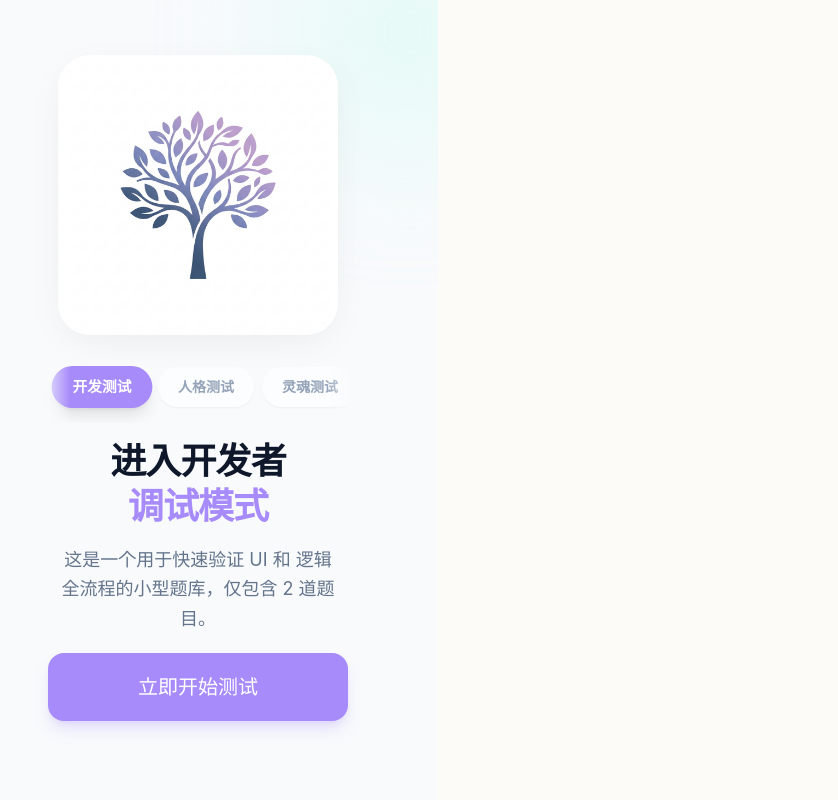
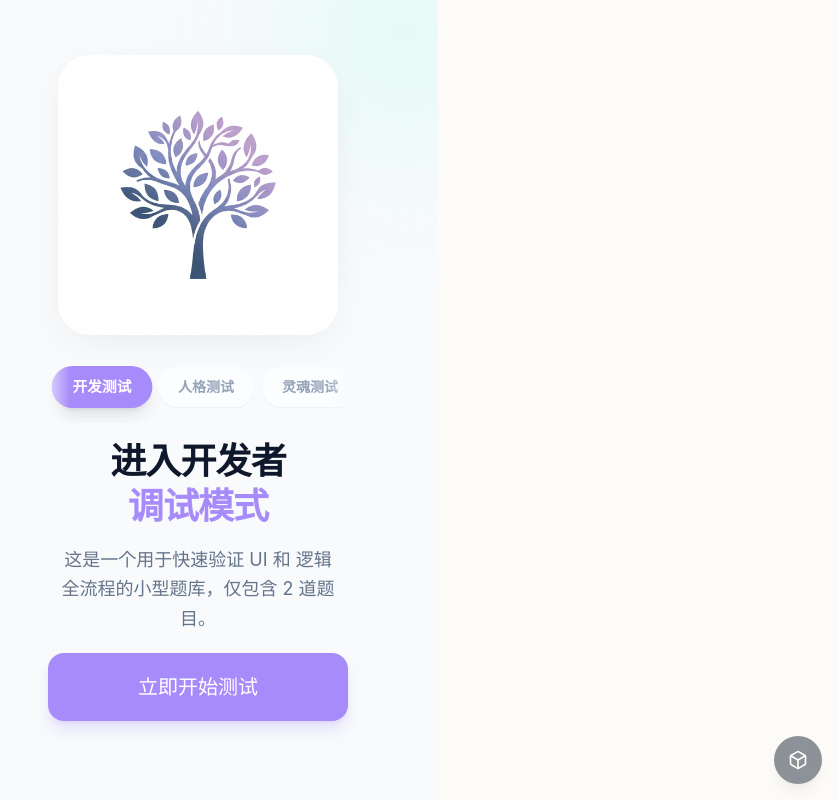
Before and after one commit to LingLingDayo/trait-labs, a Vue app: page / in a window 1280 px wide. Shown: the whole page, without its empty margins (442-1280 px from the left). Built offline with nearby package versions, Linux system fonts and the light colour scheme.

Commit message:
开发环境新增全测试数据快捷预览悬浮窗

```diff
--- a/src/App.vue
+++ b/src/App.vue
@@ -5,11 +5,14 @@ import AppHeader from './components/layout/AppHeader.vue'
 import HomeStage from './components/home/HomeStage.vue'
 import TestStage from './components/test/TestStage.vue'
 import ResultStage from './components/test/ResultStage.vue'
+import DevTools from './components/dev/DevTools.vue'
+import type { PersonalityResult } from './data/types'
 import { useTestStore } from './stores/testStore'
 
 const isStarted = ref(false)
 const isCompleted = ref(false)
 const store = useTestStore()
+const isDev = import.meta.env.DEV
 
 const startTest = (testId: string) => {
   store.startTest(testId)
@@ -25,6 +28,12 @@ const onTestComplete = () => {
 const onRestart = () => {
   isStarted.value = false
   isCompleted.value = false
+}
+
+const onShowResult = (testId: string, result: PersonalityResult) => {
+  store.setDebugResult(testId, result)
+  isStarted.value = true
+  isCompleted.value = true
 }
 </script>
 
@@ -42,7 +51,7 @@ const onRestart = () => {
       <ResultStage v-else @restart="onRestart" />
     </main>
 
-    <!-- <AppFooter /> -->
+    <DevTools v-if="isDev" @show-result="onShowResult" />
   </div>
 </template>
 
--- /dev/null
+++ b/src/components/dev/DevTools.vue
@@ -0,0 +1,66 @@
+<script setup lang="ts">
+import { ref } from 'vue'
+import { TEST_REGISTRY } from '../../data'
+
+const emit = defineEmits(['show-result'])
+const isVisible = ref(true)
+const isOpen = ref(false)
+let pressTimer: number | null = null
+
+const onTouchStart = () => {
+  pressTimer = window.setTimeout(() => {
+    isVisible.value = false
+  }, 1000)
+}
+
+const onTouchEnd = () => {
+  if (pressTimer) {
+    clearTimeout(pressTimer)
+    pressTimer = null
+  }
+}
+
+const onClick = () => {
+  if (isVisible.value) {
+    isOpen.value = !isOpen.value
+  }
+}
+
+const showResult = (testId: string, result: any) => {
+  isOpen.value = false
+  emit('show-result', testId, result)
+}
+</script>
+
+<template>
+  <div v-if="isVisible" class="fixed bottom-4 right-4 z-[9999] flex flex-col items-end">
+    <div v-if="isOpen" class="mb-2 bg-white rounded-xl shadow-2xl border border-slate-200 p-4 max-h-[60vh] overflow-y-auto w-64 text-sm safe-area-bottom">
+      <div v-for="suite in TEST_REGISTRY" :key="suite.id" class="mb-4 last:mb-0">
+        <div class="font-bold text-slate-800 mb-2">{{ suite.name }}</div>
+        <div class="flex flex-col gap-1 pl-2 border-l-2 border-slate-100">
+          <button
+            v-for="res in suite.results"
+            :key="res.id"
+            class="text-left px-2 py-1.5 rounded text-slate-600 hover:bg-primary-50 hover:text-primary-600 transition-colors"
+            @click.stop="showResult(suite.id, res)"
+          >
+            {{ res.title }}
+          </button>
+        </div>
+      </div>
+    </div>
+
+    <button
+      class="w-12 h-12 bg-slate-800 text-white rounded-full shadow-lg flex items-center justify-center opacity-50 hover:opacity-100 transition-opacity"
+      title="长按移除按钮"
+      @mousedown="onTouchStart"
+      @mouseup="onTouchEnd"
+      @mouseleave="onTouchEnd"
+      @touchstart="onTouchStart"
+      @touchend="onTouchEnd"
+      @click="onClick"
+    >
+      <svg xmlns="http://www.w3.org/2000/svg" width="20" height="20" viewBox="0 0 24 24" fill="none" stroke="currentColor" stroke-width="2" stroke-linecap="round" stroke-linejoin="round"><path d="M21 16V8a2 2 0 0 0-1-1.73l-7-4a2 2 0 0 0-2 0l-7 4A2 2 0 0 0 3 8v8a2 2 0 0 0 1 1.73l7 4a2 2 0 0 0 2 0l7-4A2 2 0 0 0 21 16z"></path><polyline points="3.27 6.96 12 12.01 20.73 6.96"></polyline><line x1="12" y1="22.08" x2="12" y2="12"></line></svg>
+    </button>
+  </div>
+</template>
--- a/src/stores/testStore.ts
+++ b/src/stores/testStore.ts
@@ -2,12 +2,13 @@ import { defineStore } from 'pinia'
 import { ref, computed } from 'vue'
 import { getTestById } from '../data'
 import { analyzeTestResult, type TestAnalysis } from '../utils/calculator'
-import type { Question, TestSuite } from '../data/types'
+import type { Question, TestSuite, PersonalityResult } from '../data/types'
 
 export const useTestStore = defineStore('testStore', () => {
   const activeTestId = ref<string | null>(null)
   const answers = ref<Record<string, string>>({})
   const currentIndex = ref<number>(0)
+  const debugResultOverride = ref<TestAnalysis | null>(null)
 
   // Getter: current active test suite
   const testSuite = computed<TestSuite | null>(() => {
@@ -40,6 +41,7 @@ export const useTestStore = defineStore('testStore', () => {
 
   // Getter: computed result when finished
   const computedResult = computed<TestAnalysis | null>(() => {
+    if (debugResultOverride.value) return debugResultOverride.value
     if (!isFinished.value || !testSuite.value) return null
     return analyzeTestResult(answers.value, testSuite.value)
   })
@@ -79,6 +81,23 @@ export const useTestStore = defineStore('testStore', () => {
     activeTestId.value = null
     answers.value = {}
     currentIndex.value = 0
+    debugResultOverride.value = null
+  }
+
+  function setDebugResult(testId: string, result: PersonalityResult) {
+    activeTestId.value = testId
+    const test = getTestById(testId)
+    const fakeRadarData = test?.dimensions.map(d => ({
+      dimension: d.key,
+      label: d.label,
+      score: Math.random() * 100,
+      maxScore: 100
+    })) || []
+
+    debugResultOverride.value = {
+      primaryResult: result,
+      radarData: fakeRadarData
+    }
   }
 
   return {
@@ -97,6 +116,7 @@ export const useTestStore = defineStore('testStore', () => {
     answer,
     prevQuestion,
     nextQuestion,
-    reset
+    reset,
+    setDebugResult
   }
 })
```
